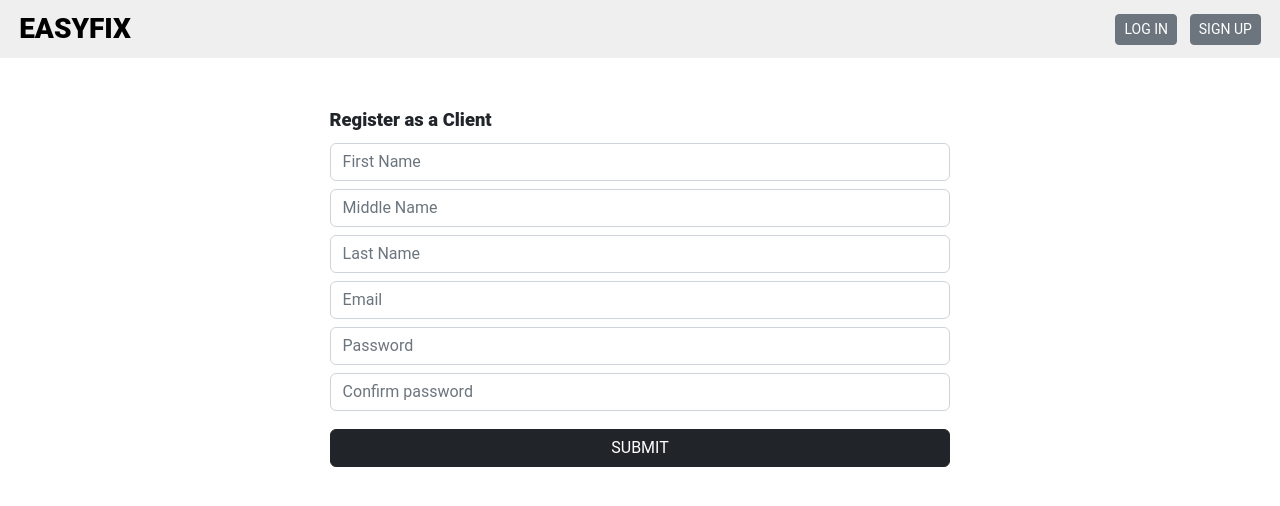
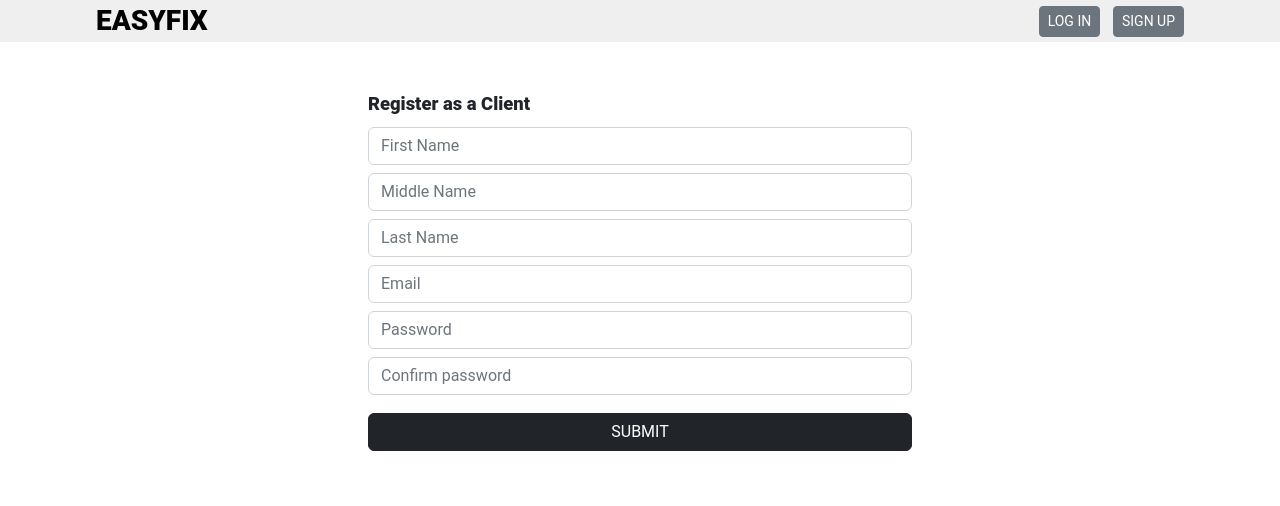
Before and after one commit to jaymo99/easyfix, a PHP site: page /client-signup.php in a window 1280 px wide. Shown: the top 506 px of the page. Run offline with PHP 8.4, Linux system fonts and the light colour scheme.

Commit message:
reduce pages display width

```diff
--- a/client-appointments.php
+++ b/client-appointments.php
@@ -23,6 +23,7 @@
     </div>
 
     <div class="body_container">
+        <div class="reduced_body">
             <div class="recent-appointments">
                 <h1 class="section-heading">RECENT APPOINTMENTS</h1>
                 <div class="appointments-collection">
@@ -57,6 +58,7 @@
                                     </div>
                                 </div>
                                 <button class="btn btn-dark btn-sm">DETAILS</button>
+                            </div>
                         </div>
                     </div>
                 </div>
--- a/client-signup.php
+++ b/client-signup.php
@@ -36,6 +36,8 @@
     </div>
 
     <div class="body_container center">
+        <div class="reduced_body">
+
             <div class="mech-register my-responsive-form">
                 <p>Register as a Client</p>
                 <?php if(isset($_SESSION['form_error'])) {?>
@@ -54,6 +56,8 @@
                     <input type="submit" name="submit" value="SUBMIT" class="btn btn-dark btn-width">
                 </form>
             </div>
+
+        </div>
     </div>
 
     <script src="bootstrap/js/bootstrap.bundle.js"></script>
--- a/css/style.css
+++ b/css/style.css
@@ -6,6 +6,7 @@
 }
 
 :root{
+    font-size: 14px;
     --primary-color: #EFEFEF;
 }
 
@@ -21,12 +22,13 @@ p {
 
 .my-navbar-container{
     background-color: var(--primary-color);
-    padding: 0.5em 1.5%;
 }
 
 .my-navbar{
     display: flex;
     justify-content: space-between;
+    width: 85%;
+    margin: 0 auto;
 }
 
 .my-navbar .my-logo a{
@@ -39,7 +41,35 @@ p {
 
 .my-navbar ul{
     display: none;
+    list-style: none;
     margin: 0;
+}
+
+.nav-list-item a{
+    padding: .5em;
+    font-size: .95rem;
+    text-decoration: none;
+    text-transform: uppercase;
+    font-weight: 600;
+    color: black
+}
+
+.nav-list-item a:hover, .active-link {
+    background-color: white;
+    border-bottom: 4px solid black;
+}
+
+.nav-list-item + .nav-list-item {
+    margin-left: 1em;
+}
+
+.user-loggedIn {
+    display: flex;
+    align-items: center;
+}
+
+.my-user-profile {
+    width: 37px;
 }
 
 .dropdown {
@@ -74,15 +104,10 @@ p {
     pointer-events: auto;
 }
 
-.body_container {
-    padding: 0 1.5%;
+.reduced_body {
+    width: 85%;
+    margin: 0 auto;
 }
-
-/* .center {
-    display: flex;
-    justify-content: center;
-    align-items: center;
-} */
 
 .map{
     height: 70vh;
@@ -104,7 +129,7 @@ p {
 .mechanic_cards_container {
     display: flex;
     flex-wrap:  wrap;
-    justify-content: space-between;
+    justify-content: space-evenly;
     padding-top: .5em;
     padding-bottom: 25em;
 }
@@ -384,7 +409,10 @@ p {
 
 @media only screen and (min-width: 600px){
 
-    .my-navbar ul{
+    :root{
+        font-size: 16px;    }
+
+    .my-navbar ul, .user-loggedOut{
         display: flex;
         align-items: center;
     }
--- a/login.php
+++ b/login.php
@@ -32,6 +32,8 @@
     </div>
 
     <div class="body_container center">
+        <div class="reduced_body">
+
             <div class="mech-register my-responsive-form">
                 <p>LOG IN</p>
                 <form action="">
@@ -45,6 +47,8 @@
                     <input type="submit" value="SUBMIT" class="btn btn-dark btn-width">
                 </form>
             </div>
+
+        </div>
     </div>
 
     <script src="bootstrap/js/bootstrap.bundle.js"></script>
--- a/mechanic-appointments.php
+++ b/mechanic-appointments.php
@@ -23,6 +23,7 @@
     </div>
 
     <div class="body_container">
+        <div class="reduced_body">
             <div class="recent-appointments">
                 <h1 class="section-heading">UPCOMING APPOINTMENTS</h1>
                 <div class="appointments-collection">
@@ -64,6 +65,7 @@
                     </div>
                 </div>
             </div>
+        </div>
         <div class="recent-appointments">
             <h1 class="section-heading">PENDING APPROVAL</h1>
             <div class="appointments-collection">
--- a/mechanic-signup.php
+++ b/mechanic-signup.php
@@ -36,6 +36,8 @@
     </div>
 
     <div class="body_container">
+        <div class="reduced_body">
+
             <div class="mech-register my-responsive-form">
                 <p>Register as a Mechanic</p>
                 <?php if(isset($_SESSION['form_error'])) {?>
@@ -55,6 +57,8 @@
                     <input type="submit" name="submit" value="SUBMIT" class="btn btn-dark btn-width">
                 </form>
             </div>
+
+        </div>
     </div>
 
     <script src="bootstrap/js/bootstrap.bundle.js"></script>
```
Also changed, not shown: index.php (+13 -2 lines), view-mechanic.php (+4 -12 lines), graphics/user (1).png (deleted), graphics/user.png. Lines whose indentation alone changed are shown as unchanged.
